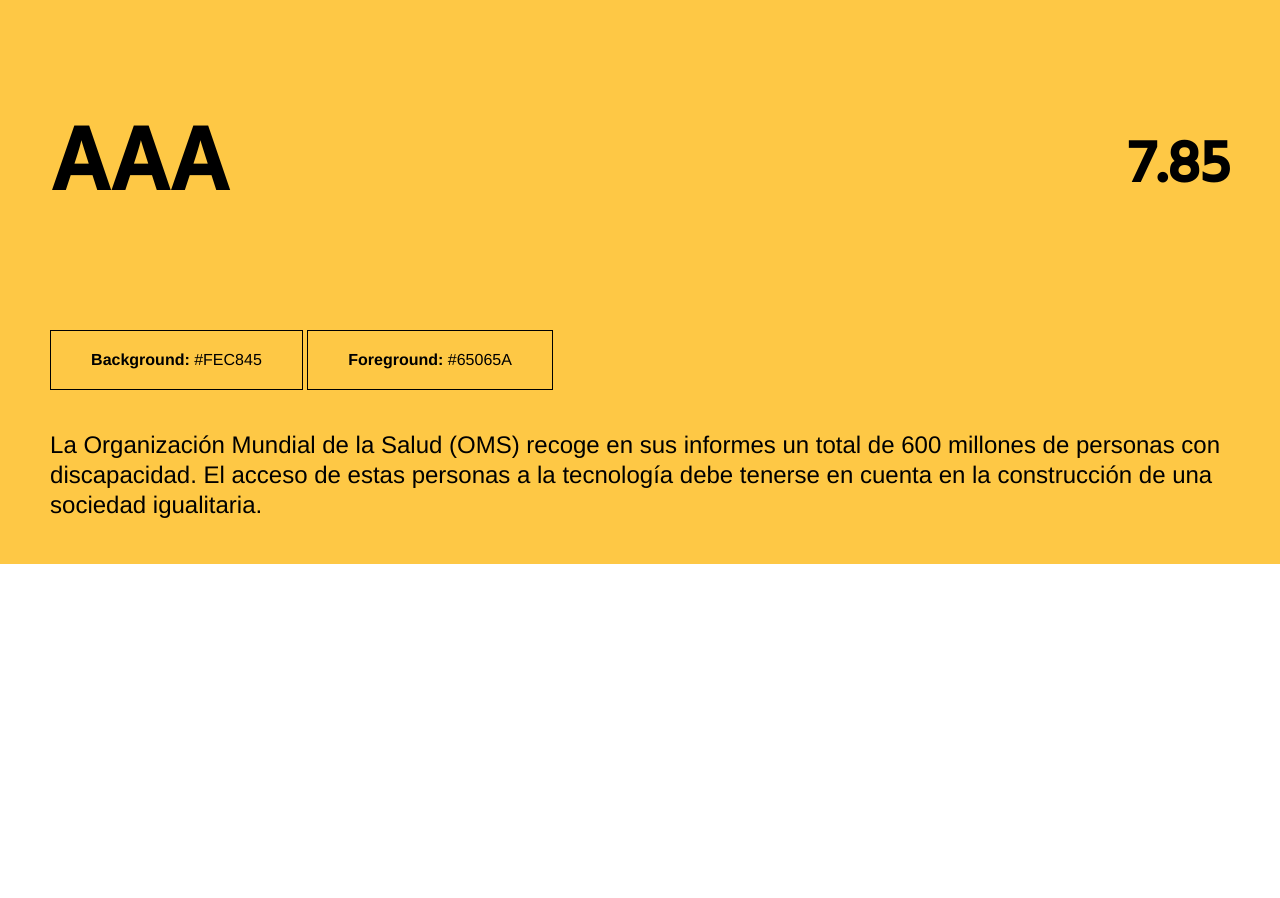
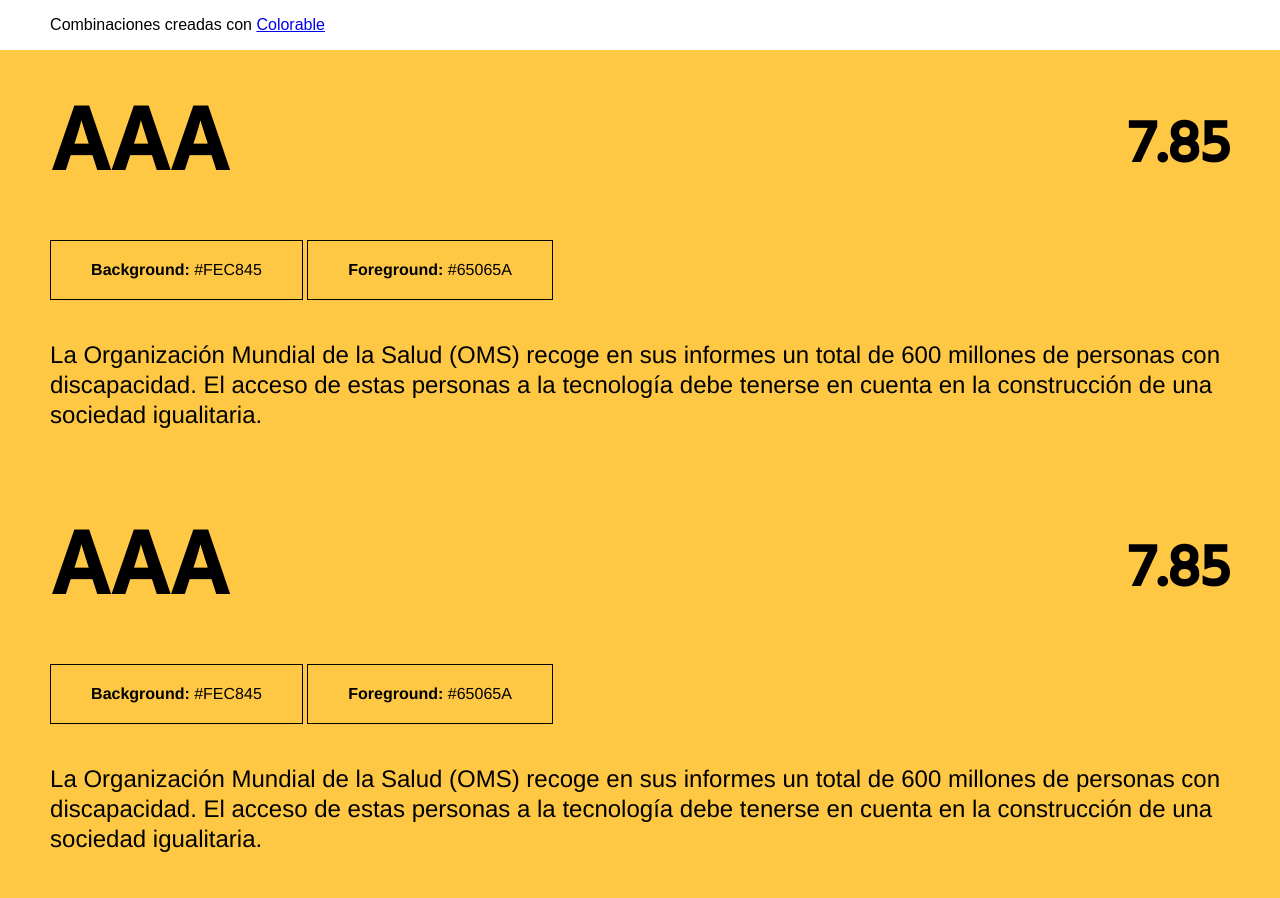
Before and after one commit to jorgeatgu/color-combos, a website: page index.html in a window 1280 px wide. Before the commit the page ends 800 px from the top, so only its background shows below. Drawn offline with nearby package versions, Linux system fonts and the light colour scheme.

Commit message:
creando el segundo combo

```diff
--- a/css/styles.css
+++ b/css/styles.css
@@ -462,11 +462,19 @@ th {
 	width: 100%;
 }
 
+.colorable {
+	font-size: 1rem;
+
+	box-sizing: border-box;
+	padding: 0 3.13rem;
+}
+
 .cc-clasificacion,
 .cc-puntuacion {
 	display: inline-block;
 
 	width: 50%;
+	margin: 0.31rem 0;
 }
 
 .cc-clasificacion {
--- a/index.html
+++ b/index.html
@@ -10,6 +10,8 @@
         <link href='https://fonts.googleapis.com/css?family=Hind:400,500|Arimo:400,700' rel='stylesheet' type='text/css'>
     </head>
     <body>
+
+    <p class="colorable">Combinaciones creadas con <a href="http://jxnblk.com/colorable/demos/text/">Colorable</a></p>
 
     <article class="cc cc1-bg">
     	<div class="cc-header hind ccc1-fg vm">
@@ -29,6 +31,25 @@
     	<p class="cc-texto arimo ccc1-fg">La Organización Mundial de la Salud (OMS) recoge en sus informes un total de 600 millones de personas con discapacidad. El acceso de estas personas a la tecnología debe tenerse en cuenta en la construcción de una sociedad igualitaria.</p>
 
     </article>
+
+    <article class="cc cc1-bg">
+        <div class="cc-header hind ccc1-fg vm">
+            <h2 class="cc-clasificacion vm">AAA</h2>
+            <h3 class="cc-puntuacion vm">7.85</h3>
+        </div>
+
+        <div class="cc-colors ccc1-fg arimo">
+            <p class="cc-background">
+                <span>Background:</span> #FEC845
+            </p>
+            <p class="cc-foreground">
+                <span>Foreground:</span> #65065A
+            </p>
+        </div>
+
+        <p class="cc-texto arimo ccc1-fg">La Organización Mundial de la Salud (OMS) recoge en sus informes un total de 600 millones de personas con discapacidad. El acceso de estas personas a la tecnología debe tenerse en cuenta en la construcción de una sociedad igualitaria.</p>
+
+    </article>
         <script type="text/javascript">
 
                 var _gaq = _gaq || [];
--- a/src/css/_variables.css
+++ b/src/css/_variables.css
@@ -3,4 +3,6 @@
 	--Hind: 'Hind', sans-serif;
 	--bG-cc1: #FEC845;
 	--fG-cc1: #65065A;
+	--bG-cc2: #E1DCE3;
+	--fG-cc2: #271764;
 }
--- a/src/css/styles.css
+++ b/src/css/styles.css
@@ -25,10 +25,17 @@
 	width: 100%;
 }
 
+.colorable {
+	font-size: 16px;
+	padding: 0 50px;
+	box-sizing: border-box;
+}
+
 .cc-clasificacion,
 .cc-puntuacion {
 	display: inline-block;
 	width: 50%;
+	margin: 5px 0;
 }
 
 .cc-clasificacion {
```
Also changed, not shown: css/styles.min.css, 1 other file.
